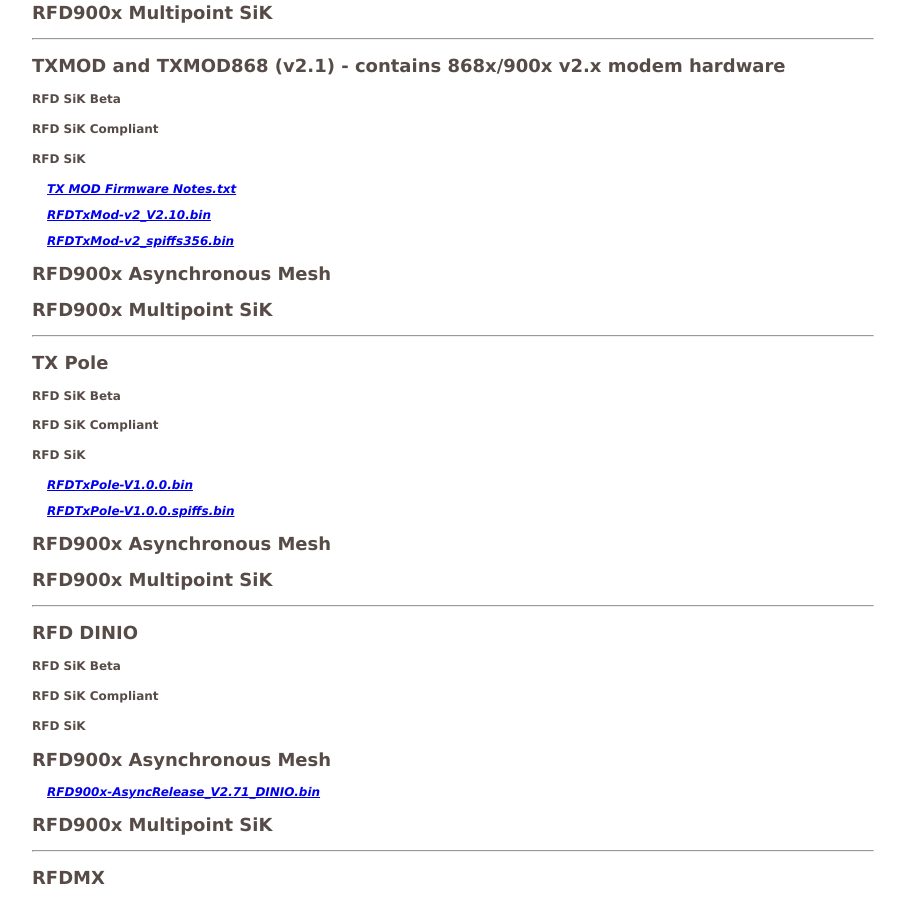
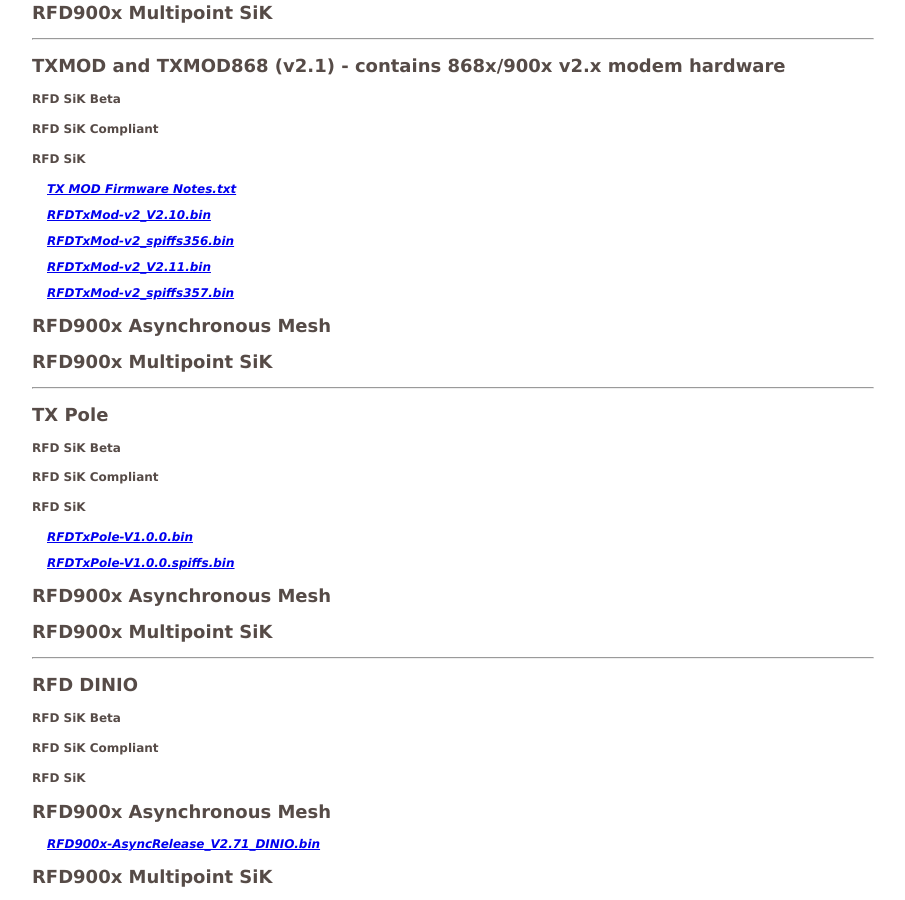
Before and after one commit to RFDesign/rfdesign.github.io, a Jekyll site: the page built from firmware.html, in a window 1280 px wide and 900 px high, scrolled down 3983 px. Shown: the whole window, without its empty margins (176-1081 px from the left). Built offline with Jekyll 4.4.1, drawn with Linux system fonts in a browser that asks for light colours.

Commit message:
Update firmware.yml

```diff
--- a/_data/firmware.yml
+++ b/_data/firmware.yml
@@ -146,6 +146,8 @@
         - file: TX MOD Firmware Notes.txt
         - file: RFDTxMod-v2_V2.10.bin
         - file: RFDTxMod-v2_spiffs356.bin
+        - file: RFDTxMod-v2_V2.11.bin
+        - file: RFDTxMod-v2_spiffs357.bin
 
 - modems:
     heading: TX Pole
```
